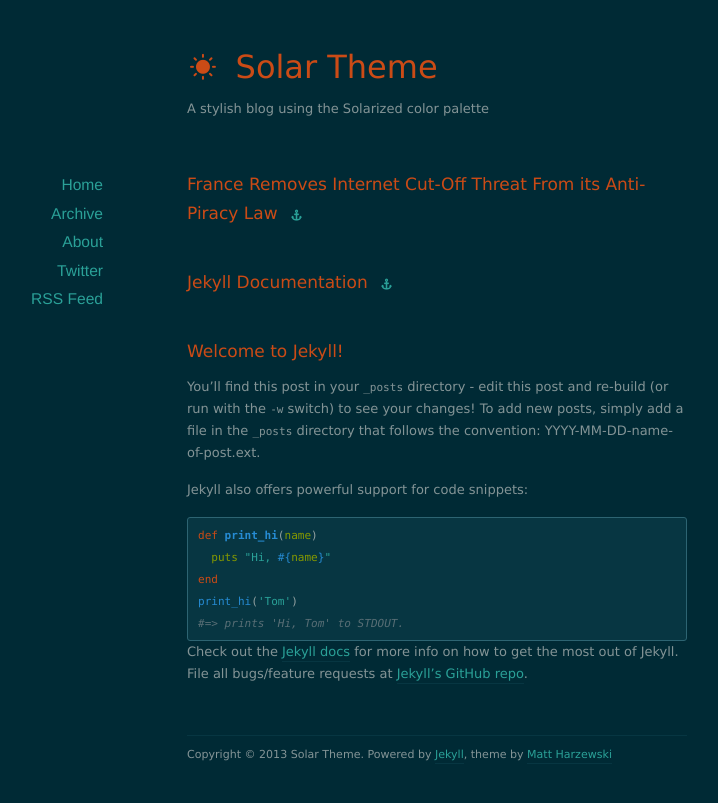
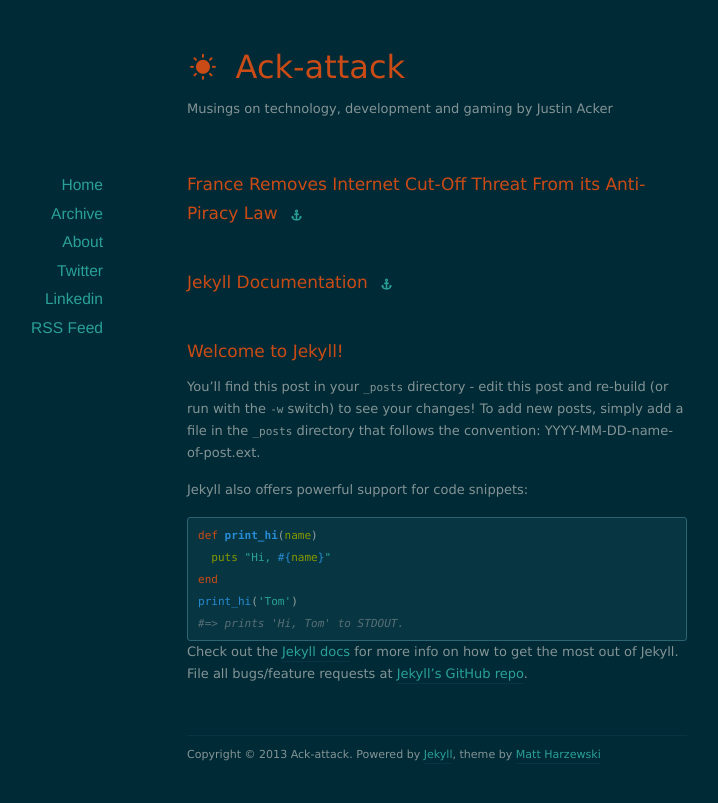
Before and after one commit to Atmajr/Atmajr.github.io, a Jekyll site: the page built from index.html, in a window 1280 px wide. Shown: the top 803 px of the page, without its empty margins (203-921 px from the left). Built offline with Jekyll 4.4.1, drawn with Linux system fonts in a browser that asks for light colours; nearby versions of some CDN libraries; the list of posts is cut into pages by our own code.

Commit message:
First config/default layout change.

```diff
--- a/_config.yml
+++ b/_config.yml
@@ -1,6 +1,6 @@
-name: Solar Theme
+name: Ack-attack
 url: http://blog.justinacker.com
-description: A stylish blog using the Solarized color palette
+description: Musings on technology, development and gaming by Justin Acker
 
 permalink: /:year/:month/:day/:title/
 paginate: 10
--- a/_layouts/default.html
+++ b/_layouts/default.html
@@ -36,7 +36,8 @@
           <li><a href="/">Home</a></li>
           <li><a href="/archives">Archive</a></li>
           <li><a href="/about">About</a></li>
-          <li><a href="http://twitter.com/redwall_hp">Twitter</a></li>
+          <li><a href="http://twitter.com/WiseSalesman">Twitter</a></li>
+		  <li><a href="http://www.linkedin.com/pub/justin-acker/31/4b6/121">Linkedin</a></li>
           <li><a href="/feed.xml">RSS Feed</a></li>
         </ul>
       </nav>
```
